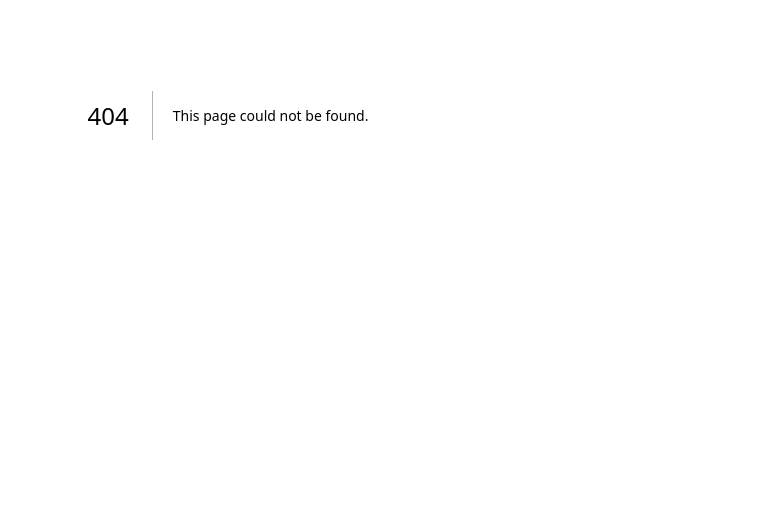
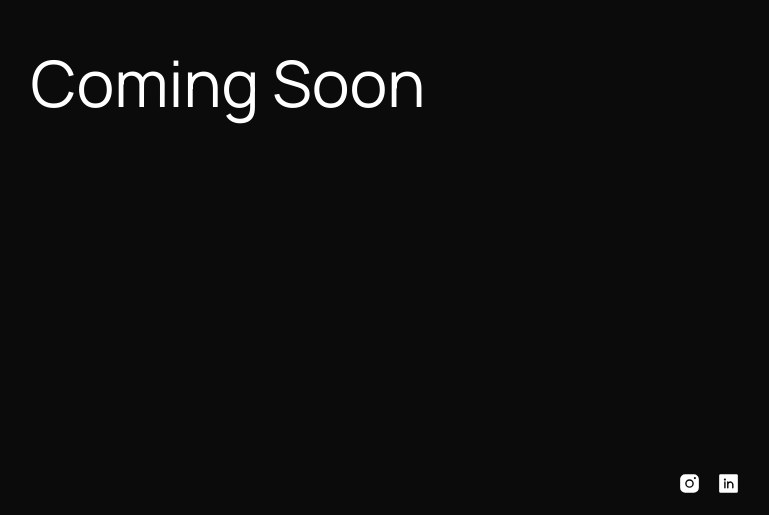
Before and after one commit to rizallazu/luminix-soon, a Next.js app: page /coming-soon in a window 1280 px wide. Before the commit this address had no page. Shown: the part 285-800 px from the top of the page, without its empty margins (412-1181 px from the left). Built offline with nearby package versions, Linux system fonts and the light colour scheme.

Commit message:
add coming soon

```diff
--- /dev/null
+++ b/app/coming-soon/components/SocmedBar.tsx
@@ -0,0 +1,14 @@
+"use client";
+import { InstagramLogo, LinkedinLogo } from "@phosphor-icons/react";
+import React from "react";
+
+const SocmedBar = () => {
+  return (
+    <div className="h-[8vh] py-2 px-5 lg:px-[10vw] w-full flex items-center justify-end text-white gap-4">
+      <InstagramLogo size={23} weight="fill" />
+      <LinkedinLogo size={23} weight="fill" />
+    </div>
+  );
+};
+
+export default SocmedBar;
--- /dev/null
+++ b/app/coming-soon/page.tsx
@@ -0,0 +1,17 @@
+import { manrope } from "@/lib/font";
+import { cn } from "@/lib/utils";
+import { InstagramLogo, LinkedinLogo } from "@phosphor-icons/react";
+import SocmedBar from "./components/SocmedBar";
+
+export default function page() {
+  return (
+    <div className="w-full min-h-screen bg-dark text-white">
+      <main>
+        <div className="w-full min-h-[92vh] flex justify-center items-center">
+          <h1 className={cn(manrope.className, "h1")}>Coming Soon</h1>
+        </div>
+        <SocmedBar />
+      </main>
+    </div>
+  );
+}
--- a/package.json
+++ b/package.json
@@ -14,6 +14,7 @@
     "@radix-ui/react-slot": "^1.1.1",
     "@react-three/drei": "^9.121.5",
     "@react-three/fiber": "^8.17.14",
+    "@tailwindcss/postcss": "^4.0.9",
     "aos": "^2.3.4",
     "axios": "^1.7.9",
     "class-variance-authority": "^0.7.1",
@@ -42,8 +43,8 @@
     "@types/react-dom": "^18",
     "eslint": "^8",
     "eslint-config-next": "14.2.16",
-    "postcss": "^8",
-    "tailwindcss": "^3.4.1",
+    "postcss": "^8.5.3",
+    "tailwindcss": "^3.4.17",
     "typescript": "^5"
   }
 }
```
Also changed, not shown: 1 other file (tests, documents, lock files or other folders).
